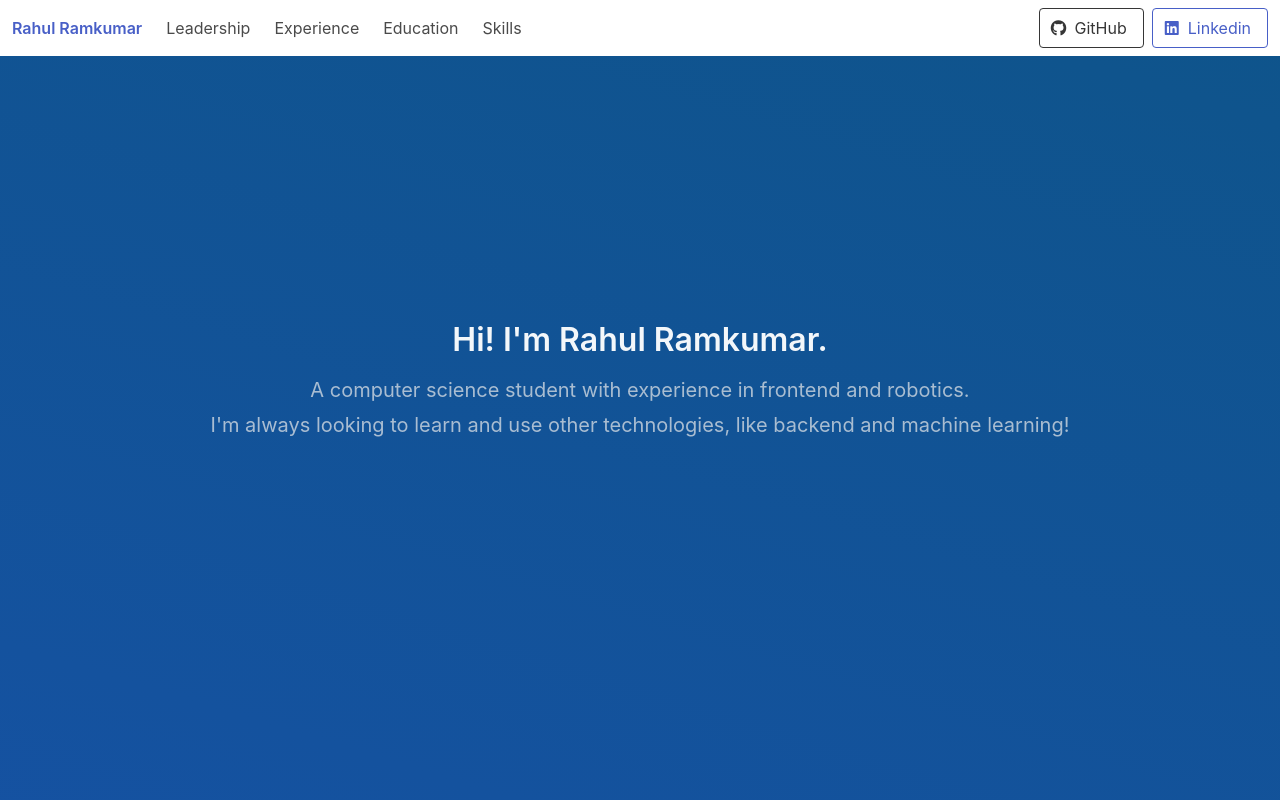
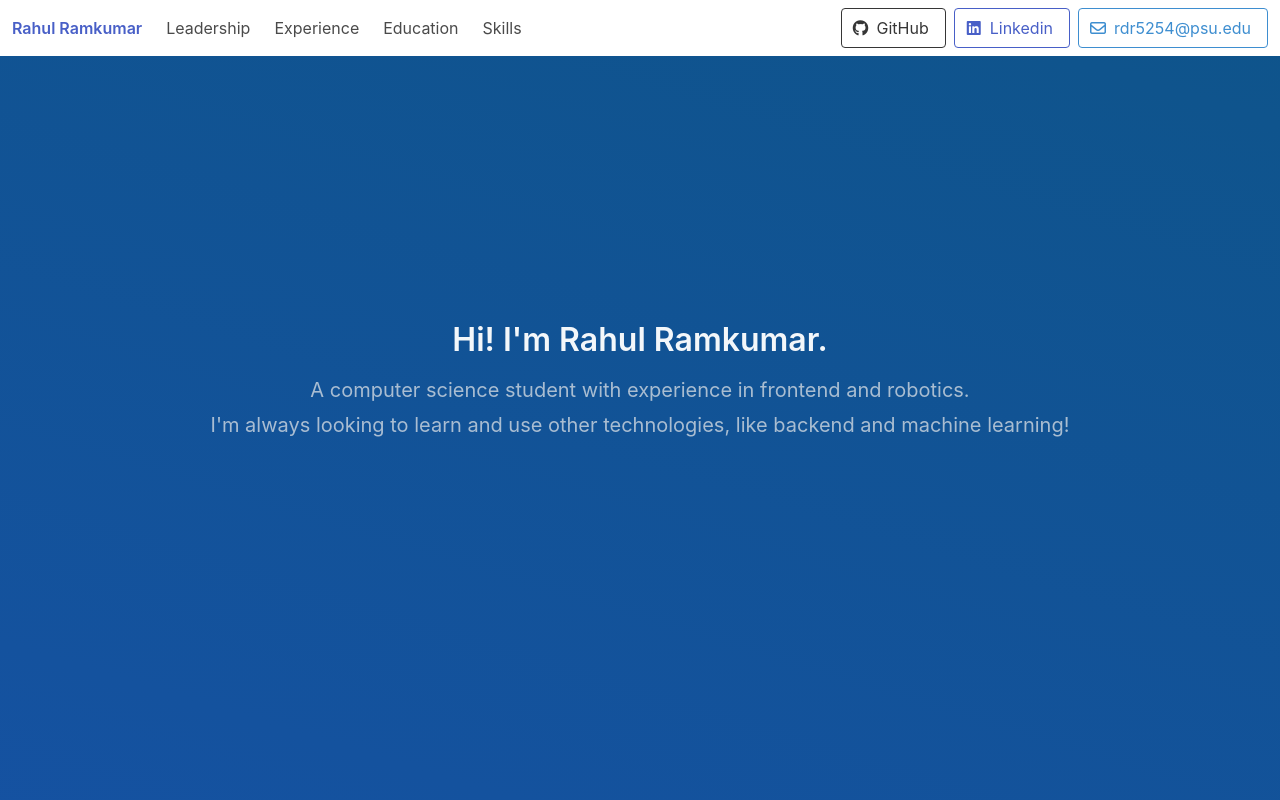
Before and after one commit to rsquared226/rsquared226.github.io, an Angular app: page / in a window 1280 px wide. Shown: the top 800 px of the page. Built offline with nearby package versions, Linux system fonts and the light colour scheme.

Commit message:
Add Email Button to Navbar

```diff
--- a/src/app/navbar/navbar.component.html
+++ b/src/app/navbar/navbar.component.html
@@ -55,6 +55,16 @@
             </span>
             <span>Linkedin</span>
           </a>
+          <a
+            class="button is-info is-outlined"
+            href="mailto:rdr5254@psu.edu"
+            target="_blank"
+          >
+            <span class="icon">
+              <i class="far fa-envelope"></i>
+            </span>
+            <span>rdr5254@psu.edu</span>
+          </a>
         </div>
       </div>
     </div>
```
